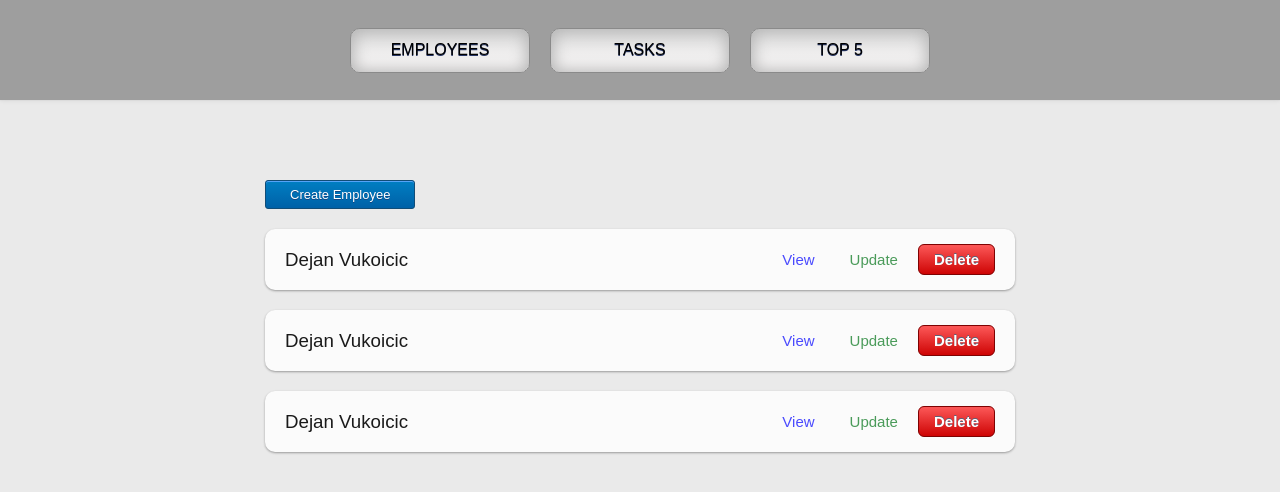
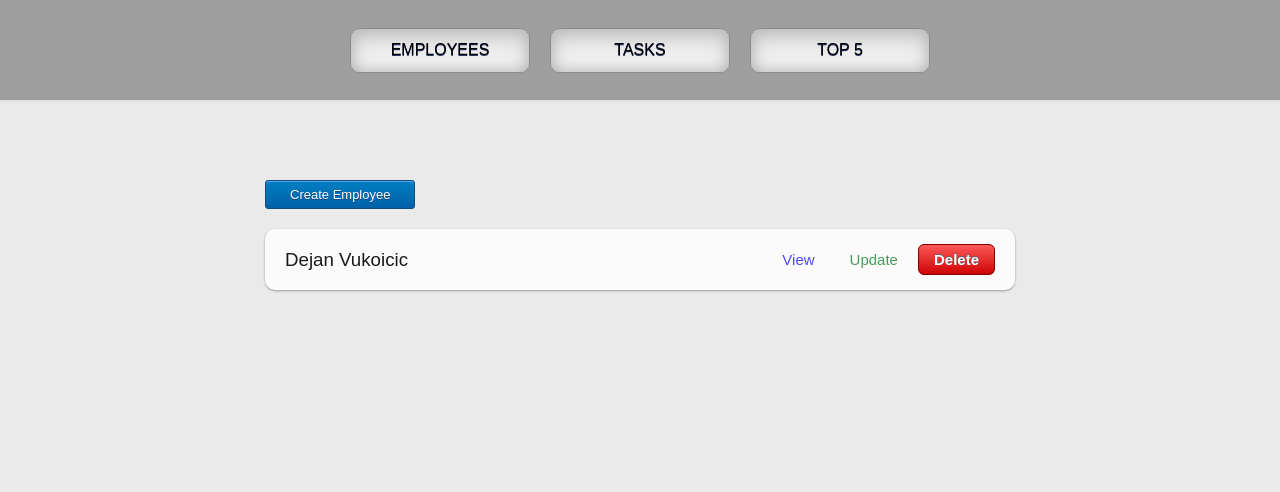
Before and after one commit to dejanV91/employees-manager, a React (Create React App) app: page /tasks in a window 1280 px wide. Shown: the top 492 px of the page. Built offline with nearby package versions, Linux system fonts and the light colour scheme.

Commit message:
WIP tasks page

```diff
--- a/src/App.jsx
+++ b/src/App.jsx
@@ -2,11 +2,12 @@ import React from "react";
 import "./styles/App.scss";
 
 import HomePage from "./pages/HomePage";
+import TasksPage from "./pages/TasksPage";
 
 function App() {
   return (
     <div className="App">
-      <HomePage></HomePage>
+      <TasksPage></TasksPage>
     </div>
   );
 }
--- /dev/null
+++ b/src/components/TasksList.jsx
@@ -0,0 +1,14 @@
+import React from "react";
+import CreateEmployee from "./CreateEmployee";
+import Employee from "./Employee";
+
+const TasksList = () => {
+  return (
+    <div className="employees-container">
+      <CreateEmployee></CreateEmployee>
+      <Employee></Employee>
+    </div>
+  );
+};
+
+export default TasksList;
--- /dev/null
+++ b/src/pages/TasksPage.jsx
@@ -0,0 +1,14 @@
+import React from "react";
+import Header from "../components/Header/Header";
+import TasksList from "../components/TasksList";
+
+const TasksPage = () => {
+  return (
+    <>
+      <Header></Header>
+      <TasksList></TasksList>
+    </>
+  );
+};
+
+export default TasksPage;
```
